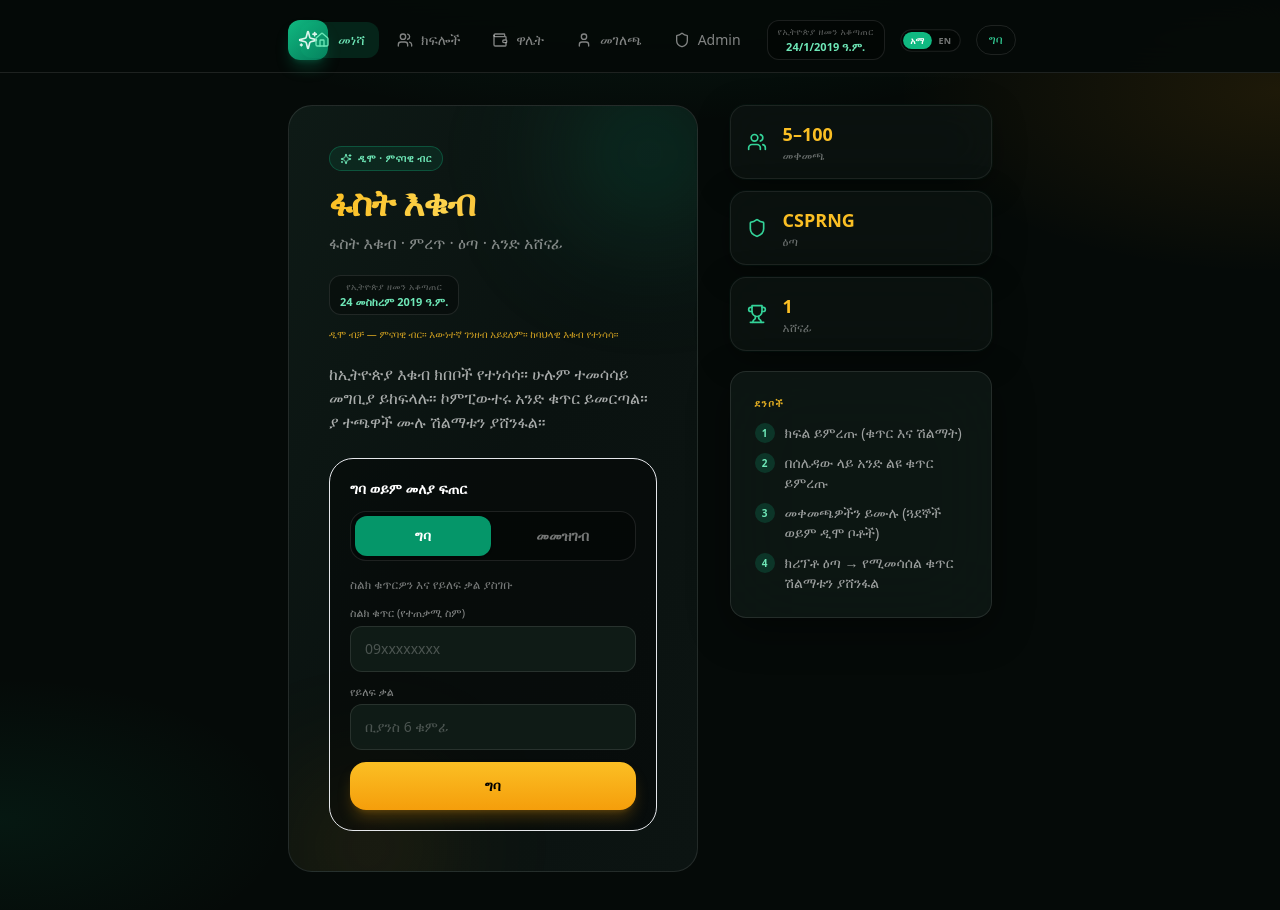
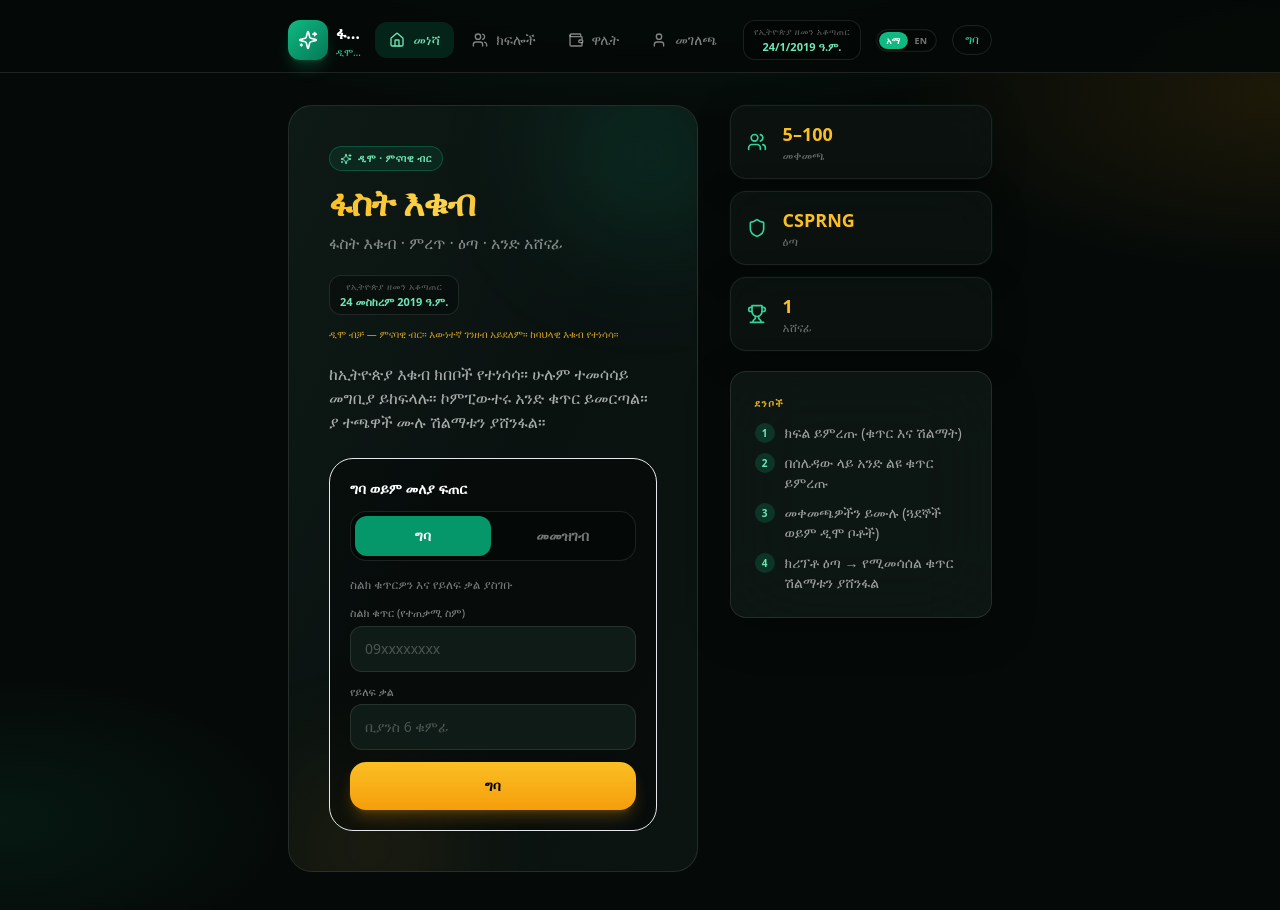
Before and after one commit to Menelik2/game, a Next.js app in the folder apps/equb/: page / in a window 1280 px wide. Built offline with nearby package versions, Linux system fonts and the light colour scheme.

Commit message:
fix: hide Admin nav for non-admin users

```diff
--- a/apps/equb/src/components/Shell.tsx
+++ b/apps/equb/src/components/Shell.tsx
@@ -18,6 +18,7 @@ export function Shell({ children }: { children: React.ReactNode }) {
   const isPlay = path.startsWith('/rooms/');
   const isRoomsHub = path === '/rooms';
   const isAdmin = path.startsWith('/admin');
+  const isAdminUser = user?.role === 'admin';
 
   const nav = [
     { href: '/', label: t.nav.home, icon: Home },
@@ -46,7 +47,13 @@ export function Shell({ children }: { children: React.ReactNode }) {
           <div className="flex min-w-0 items-center gap-2 sm:gap-3">
             {path !== '/' && (
               <BackButton
-                href={path.startsWith('/rooms/') ? '/rooms' : path.startsWith('/admin') ? '/admin' : '/'}
+                href={
+                  path.startsWith('/rooms/')
+                    ? '/rooms'
+                    : path.startsWith('/admin')
+                      ? '/'
+                      : '/'
+                }
                 label={path.startsWith('/rooms/') ? t.common.backRooms : t.common.backHome}
                 className="shrink-0 !px-2 !py-1.5 text-xs lg:hidden"
               />
@@ -82,6 +89,7 @@ export function Shell({ children }: { children: React.ReactNode }) {
                 </Link>
               );
             })}
+            {isAdminUser && (
               <Link
                 href="/admin"
                 className={clsx(
@@ -94,6 +102,7 @@ export function Shell({ children }: { children: React.ReactNode }) {
                 <Shield className="h-4 w-4" />
                 Admin
               </Link>
+            )}
           </nav>
 
           <div className="flex shrink-0 items-center gap-2 sm:gap-3">
@@ -148,6 +157,7 @@ export function Shell({ children }: { children: React.ReactNode }) {
               </Link>
             );
           })}
+          {isAdminUser && (
             <Link
               href="/admin"
               className={clsx(
@@ -158,6 +168,7 @@ export function Shell({ children }: { children: React.ReactNode }) {
               <Shield className="h-5 w-5" />
               <span>Admin</span>
             </Link>
+          )}
         </div>
       </nav>
     </div>
```
Lines whose indentation alone changed are shown as unchanged.
